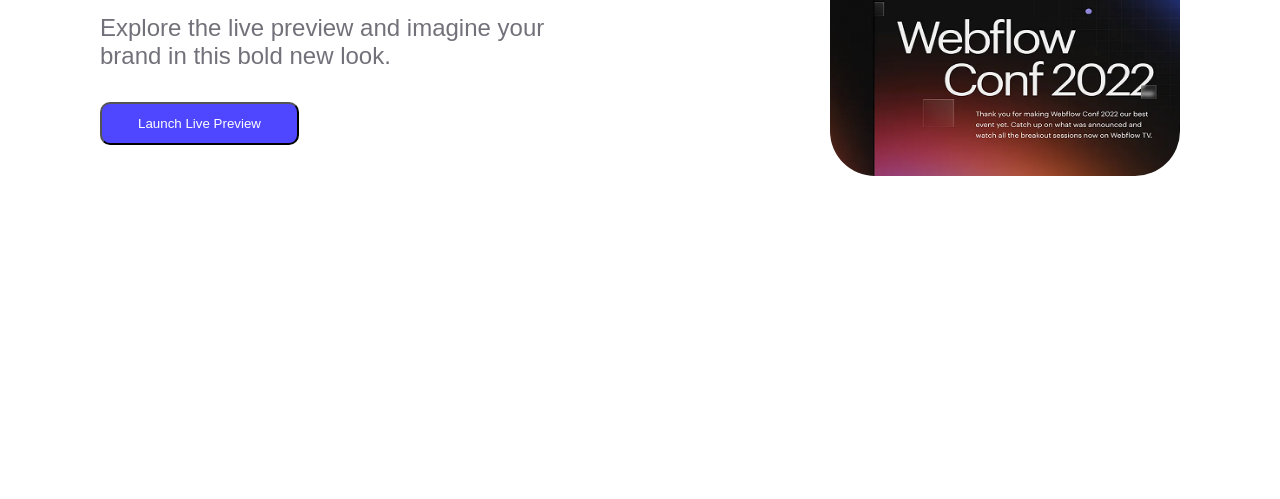
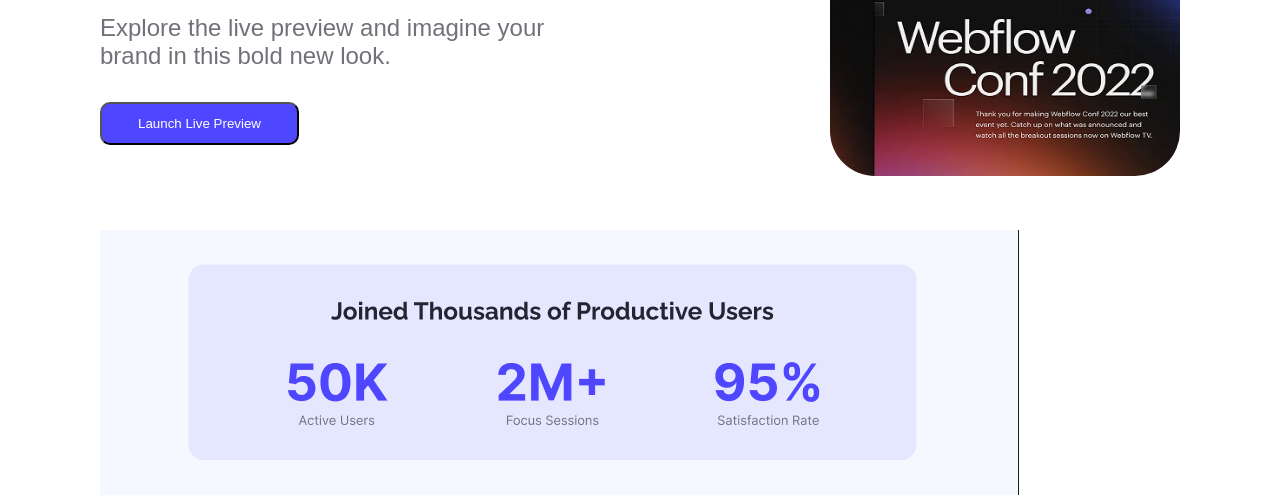
Before and after one commit to sabbirsohag-1509/first-assignment-repo, a plain HTML site: page index.html in a window 1280 px wide. Shown: the part 697-1196 px from the top of the page. Before the commit the page ends 927 px from the top, so only its background shows below. Drawn offline with Linux system fonts and the light colour scheme.

Commit message:
after action section

```diff
--- a/index.html
+++ b/index.html
@@ -39,6 +39,12 @@
                 </div>
             </div>
         </section>
+
+        <section>
+             <div class="productive-user">
+                <img src="ui/productive_user.png" alt="">
+            </div>
+        </section>
     </main>
 </body>
 </html>
--- a/style.css
+++ b/style.css
@@ -11,9 +11,7 @@
   font-style: normal;
 }
 
-/* main{
-    width: 1080px;
-} */
+
 
         /* header-styles */
 
@@ -96,3 +94,10 @@
     border-radius: 45px;
     margin-top: 60px;
 }
+        /* productive-user styles */
+.productive-user{
+    width: 1080px;
+    margin: 0 auto;
+}
+.productive-user img{
+}
```
